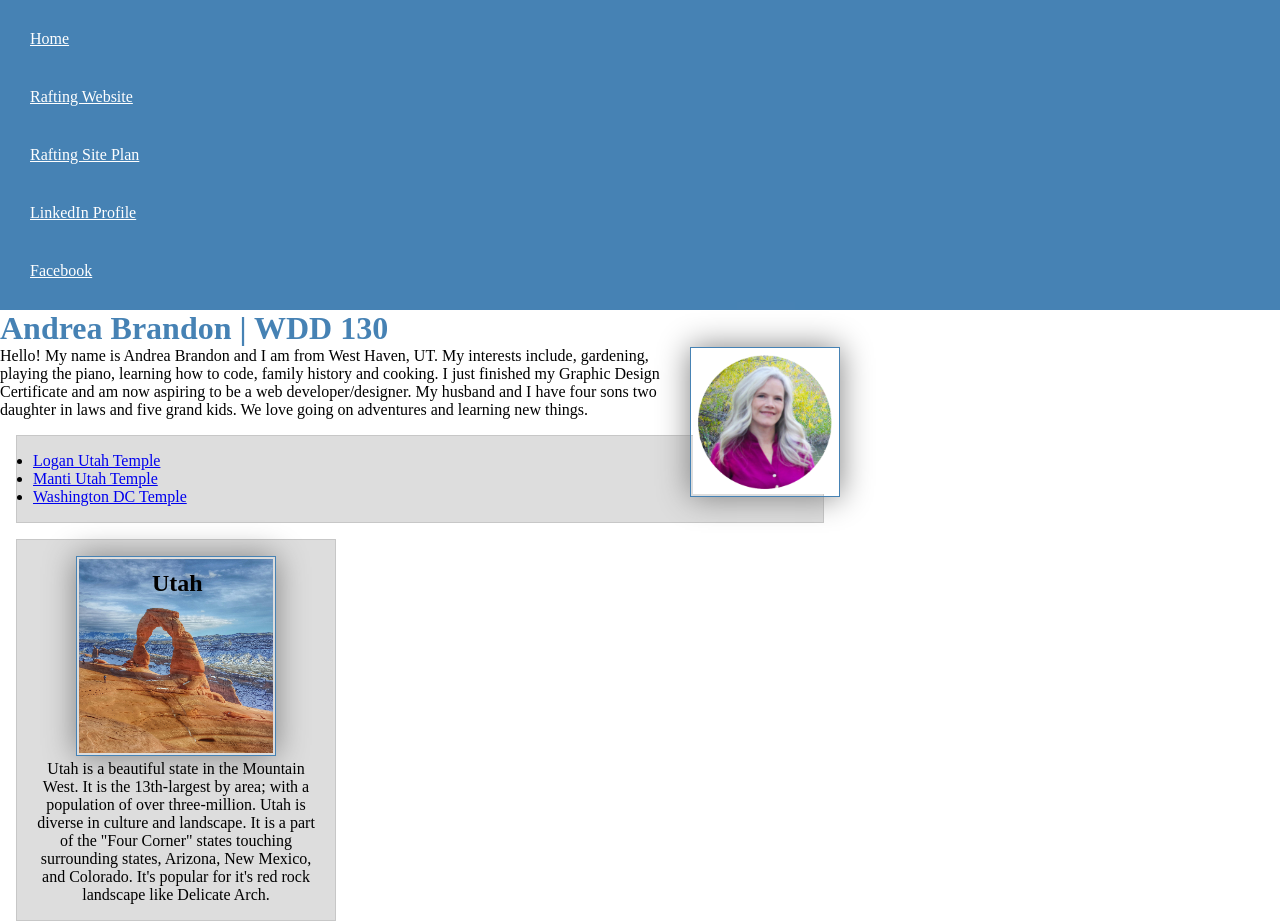
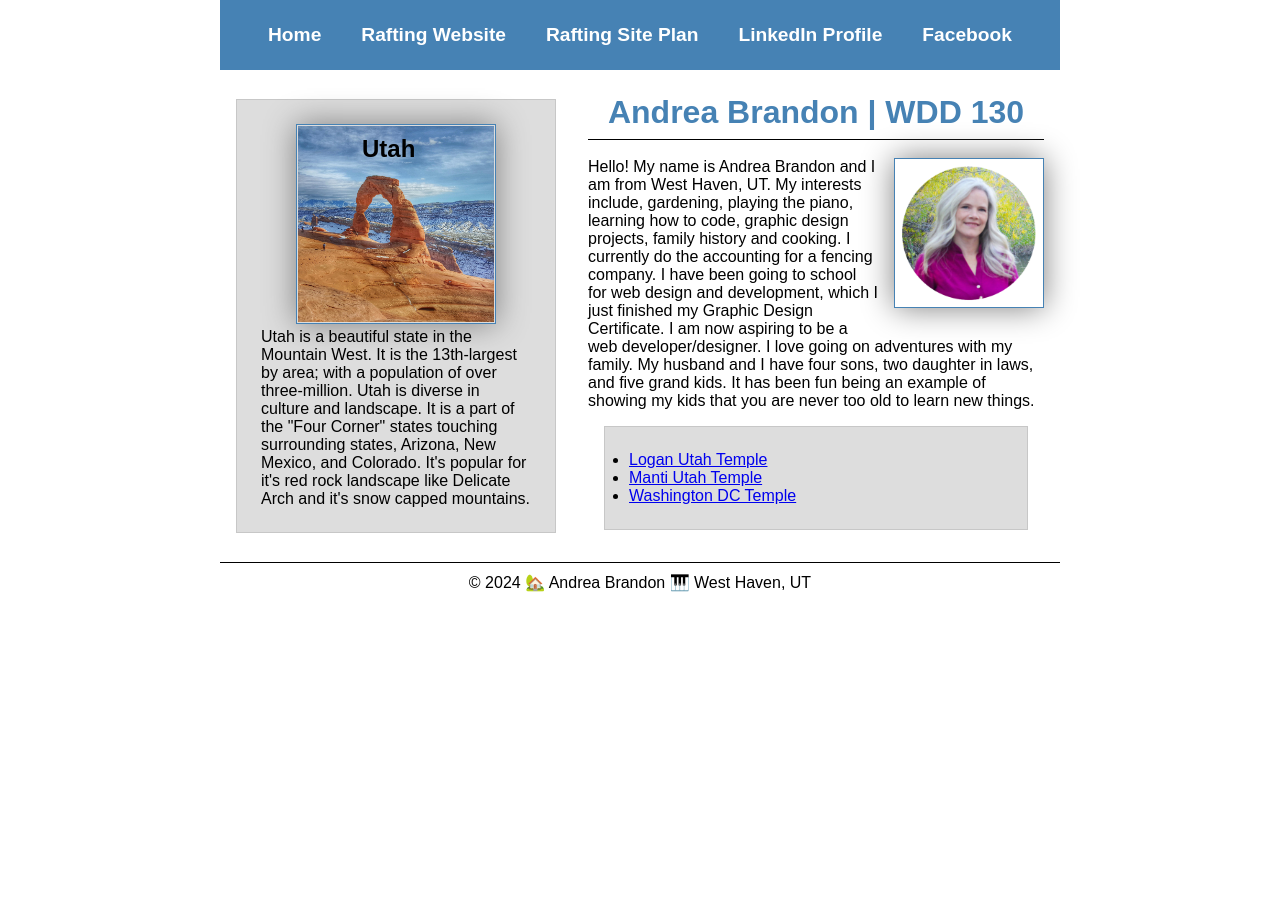
Before and after one commit to abrandon-project/wdd130, a plain HTML site: page index.html in a window 1280 px wide. Shown: the top 924 px of the page. After the commit the page ends 800 px from the top, so only its background shows below. Drawn offline with Linux system fonts and the light colour scheme.

Commit message:
Course home 2nd update index.html

```diff
--- a/index.html
+++ b/index.html
@@ -21,26 +21,27 @@
             <a href="https://facebook.com">Facebook</a>
         </nav>
     </header>
+<div class="grid">
     <main>
         <h1>Andrea Brandon | WDD 130</h1>
+        <br>
         <img src="images/profile.png" alt="Hello, my name is Andrea Brandon" width="200">
-        <p>Hello! My name is Andrea Brandon and I am from West Haven, UT. My interests include, gardening, playing the
-            piano, learning how to code, family history and cooking. I just finished my Graphic Design Certificate and
-            am now aspiring to be a web developer/designer. My husband and I have four sons two daughter in laws and
-            five grand kids. We love going on adventures and learning new things.
+        <p>Hello! My name is Andrea Brandon and I am from West Haven, UT. My interests include, gardening, playing the piano, learning how to code, graphic design projects, family history and cooking. I currently do the accounting for a fencing company. I have been going to school for web design and development, which I just finished my Graphic Design Certificate. I am now aspiring to be a web developer/designer. I love going on adventures with my family. My husband and I have four sons, two daughter in laws, and five grand kids. It has been fun being an example of showing my kids that you are never too old to learn new things.
         </p>
-    <ul class="box">
+        <ul class="box">
         <li><a href="https://www.churchofjesuschrist.org/temples/details/logan-utah-temple?lang=eng" target="_blank">Logan Utah Temple</a></li>
         <li><a href="https://www.churchofjesuschrist.org/temples/details/manti-utah-temple?lang=eng" target="_blank">Manti Utah Temple</a></li>
         <li><a href="https://www.churchofjesuschrist.org/temples/details/washington-d.c.-temple?lang=eng" target="_blank">Washington DC Temple</a></li>
     </ul>
 
     </main>
+
     <aside class="box">
         <h2>Utah</h2>
         <img src="images/arches-pexels-chris-janda.jpg" alt="Utah's Delicate Arch">
-        <p>Utah is a beautiful state in the Mountain West. It is the 13th-largest by area; with a population of over three-million. Utah is diverse in culture and landscape. It is a part of the "Four Corner" states touching surrounding states, Arizona, New Mexico, and Colorado. It's popular for it's red rock landscape like Delicate Arch.</p>
+        <p>Utah is a beautiful state in the Mountain West. It is the 13th-largest by area; with a population of over three-million. Utah is diverse in culture and landscape. It is a part of the "Four Corner" states touching surrounding states, Arizona, New Mexico, and Colorado. It's popular for it's red rock landscape like Delicate Arch and it's snow capped mountains.</p>
     </aside>
+</div>
     <footer>
         <p>&copy; 2024 &#127969; Andrea Brandon &#127929; West Haven, UT</p>
     </footer>
--- a/styles/styles.css
+++ b/styles/styles.css
@@ -8,6 +8,7 @@
 nav {
     background-color: steelblue;
     padding: 10px;
+    /* display: block; */
 }
 nav a {
     color: white;
@@ -16,22 +17,25 @@ nav a {
 }
 h1 {
     color: steelblue;
+    text-align: center;
 }
 img {
     width: 150px;
     height:auto;
     border: 1px solid steelblue;
-    padding: 2px;
+    padding: 1px;
     box-shadow: 0 0 30px gray;
 }
 p {
-    padding: 10px;
+    padding: 30px;
+    text-align: center;
 }
-main {
+/* main {
     max-width: 840px;
-}
+}*/
 p {
     padding:0;
+    text-align: left;
 }
 
 aside {
@@ -50,8 +54,9 @@ aside img {
 
 aside h2 {
     position: absolute;
-    top: 30px;
-    left: 135px;
+    top: 35px;
+    left: 125px;
+    text-align: left;
 }
 main img {
     width: 150px;
@@ -63,16 +68,68 @@ main img {
     float: right;
 }
 footer {
-    margin-top: 15px;
+    margin-top: 1em;
     border-top: 1px solid #000;
     text-align: center;
+    padding: 10px;
 }
 
 /*Class Selectors*/
 .box {
     margin: 1rem;
     border: 1px solid rgba(0,0,0,.1);
-    padding: 1rem;
+    padding: 1.5rem;
     background-color: #ddd;
     color: #000;
+    font-size: 16px;
 }
+
+/* Week 04 enhancements */
+header, footer {
+    max-width: 840px;
+    margin: 0 auto;
+}
+nav {
+    background-color: steelblue;
+    padding: 1rem;
+    display: flex;
+    justify-content: space-evenly;
+    align-items: center;
+}
+nav a {
+    display: block;
+    padding: 0.5rem;
+    text-decoration: none;
+    font-size: 1.2rem;
+    font-weight: 700;
+    color: #fff;
+}
+header, .grid, footer {
+    max-width: 840px;
+    margin: 0 auto;
+}
+.grid {
+    display: grid;
+    align-items: center;
+}
+main {
+    grid-column: 2;
+    margin: 1rem;
+}
+aside {
+    width: 20rem;
+    position: relative;
+    grid-column: 1;
+    grid-row: 1;
+}
+h1 {
+     border-bottom: 1px solid #000;
+     text-align: center;
+     padding: 8px;
+}
+body {
+    font-family: Quicksand, Arial, sans-serif;
+}
+footer p {
+    text-align: center;
+}
```
